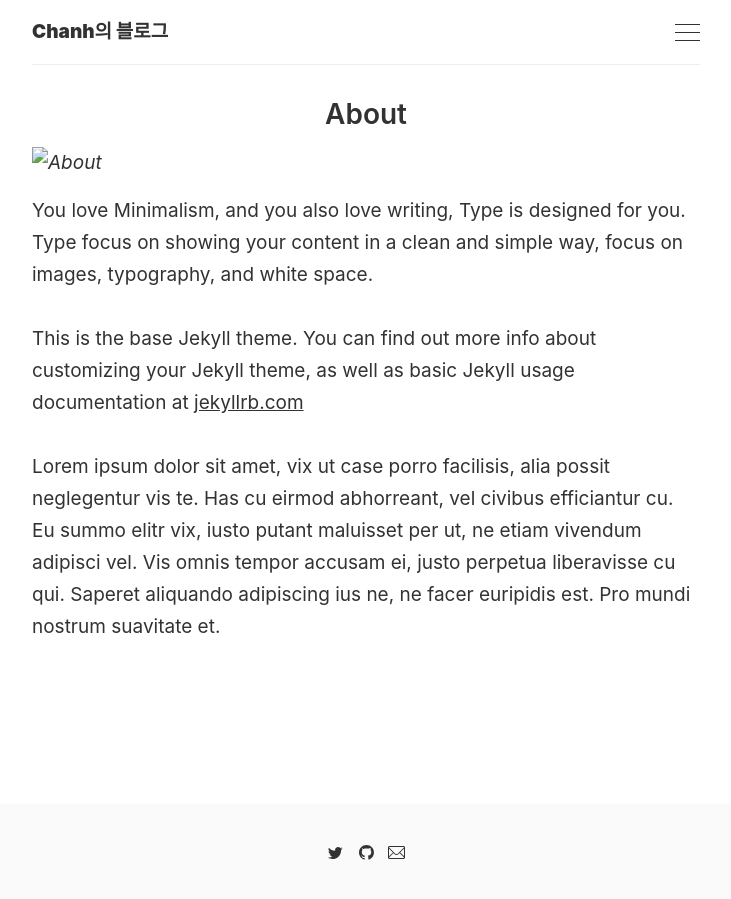
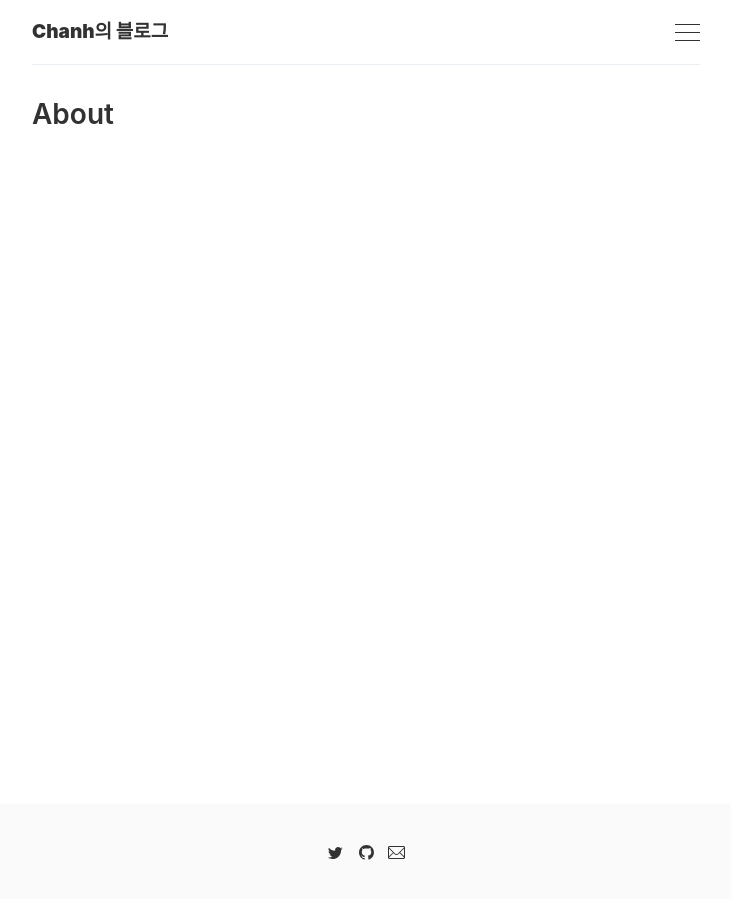
Before and after one commit to seochanh/seochanh.github.io, a Jekyll site: the page built from _pages/about.md, in a window 1280 px wide. Shown: the whole page, without its empty margins (274-1005 px from the left). Built offline with Jekyll 4.4.1, drawn with Linux system fonts in a browser that asks for light colours.

Commit message:
Delete contents

```diff
--- a/_pages/about.md
+++ b/_pages/about.md
@@ -1,11 +1,5 @@
 ---
 layout: page
 title: About
-image: '/images/pages/about.jpeg'
+# image: '/images/pages/about.jpeg'
 ---
-
-You love Minimalism, and you also love writing, Type is designed for you. Type focus on showing your content in a clean and simple way, focus on images, typography, and white space.
-
-This is the base Jekyll theme. You can find out more info about customizing your Jekyll theme, as well as basic Jekyll usage documentation at [jekyllrb.com](http://jekyllrb.com/)
-
-Lorem ipsum dolor sit amet, vix ut case porro facilisis, alia possit neglegentur vis te. Has cu eirmod abhorreant, vel civibus efficiantur cu. Eu summo elitr vix, iusto putant maluisset per ut, ne etiam vivendum adipisci vel. Vis omnis tempor accusam ei, justo perpetua liberavisse cu qui. Saperet aliquando adipiscing ius ne, ne facer euripidis est. Pro mundi nostrum suavitate et.
```
